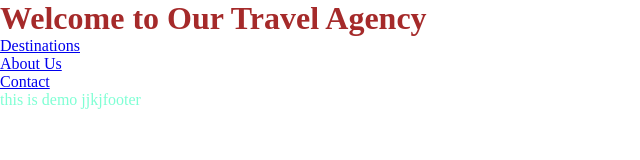
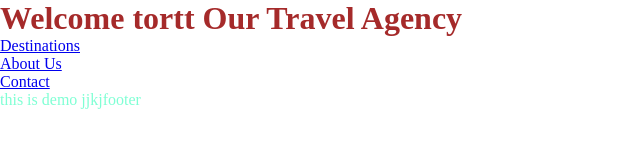
Before and after one commit to Rezuan-Alam-Rean/squareflowjobtask, a plain HTML site: page index.html in a window 1280 px wide. Shown: the whole page, without its empty margins (0-640 px from the left). Drawn offline with Linux system fonts and the light colour scheme.

```diff
--- a/index.html
+++ b/index.html
@@ -9,7 +9,7 @@
 <body>
 
     <header>
-        <h1 class="heading">Welcome to Our Travel Agency</h1>
+        <h1 class="heading">Welcome tortt Our Travel Agency</h1>
         <nav>
             <ul>
                 <li><a href="#destinations">Destinations</a></li>
```
